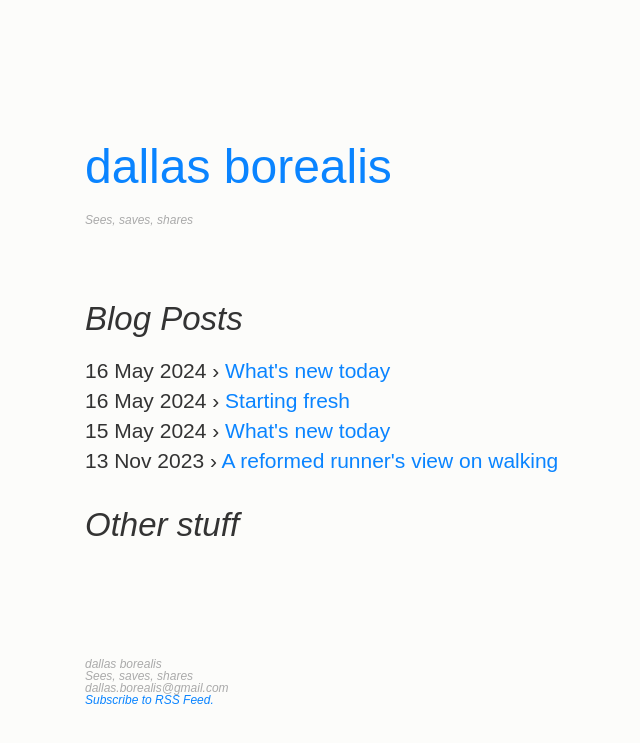
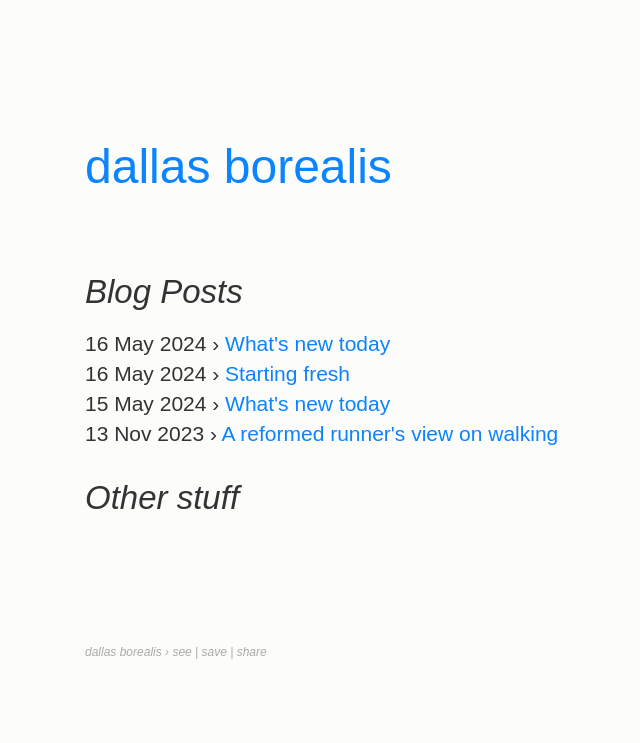
Before and after one commit to dallas-borealis/dallas-borealis.github.io, a Jekyll site: the page built from index.html, in a window 1280 px wide. Shown: the top 743 px of the page, without its empty margins (75-715 px from the left). Built offline with Jekyll 4.4.1, drawn with Linux system fonts in a browser that asks for light colours.

Commit message:
Update default.html

```diff
--- a/_layouts/default.html
+++ b/_layouts/default.html
@@ -11,19 +11,15 @@
 <body>
   <article>
     <h1><a href="/">dallas borealis</a></h1>
-    <p class="subtitle">Sees, saves, shares</p>
     <section>
 
       {{ content }}
 
+    </section>
    <section>
       <p class="subtitle">
-         dallas borealis<br />
-         Sees, saves, shares<br />
-         dallas.borealis@gmail.com<br />
-         <a href="http://dallas-borealis.github.io/atom.xml">
-           Subscribe to RSS Feed.
-         </a>
+         dallas borealis &#8250; see | save | share
+       </p>
     </section>
   </article>
 
```
